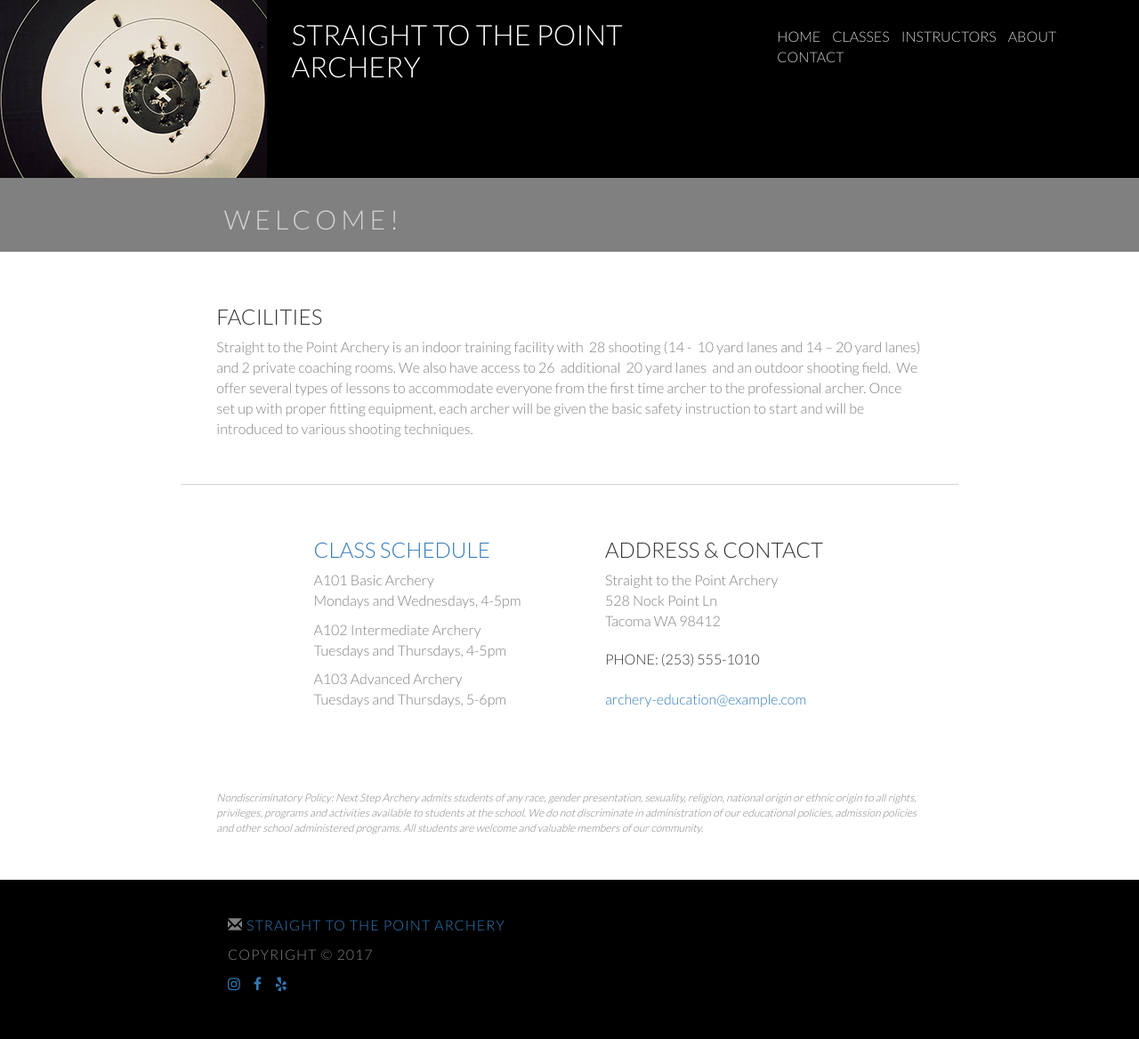
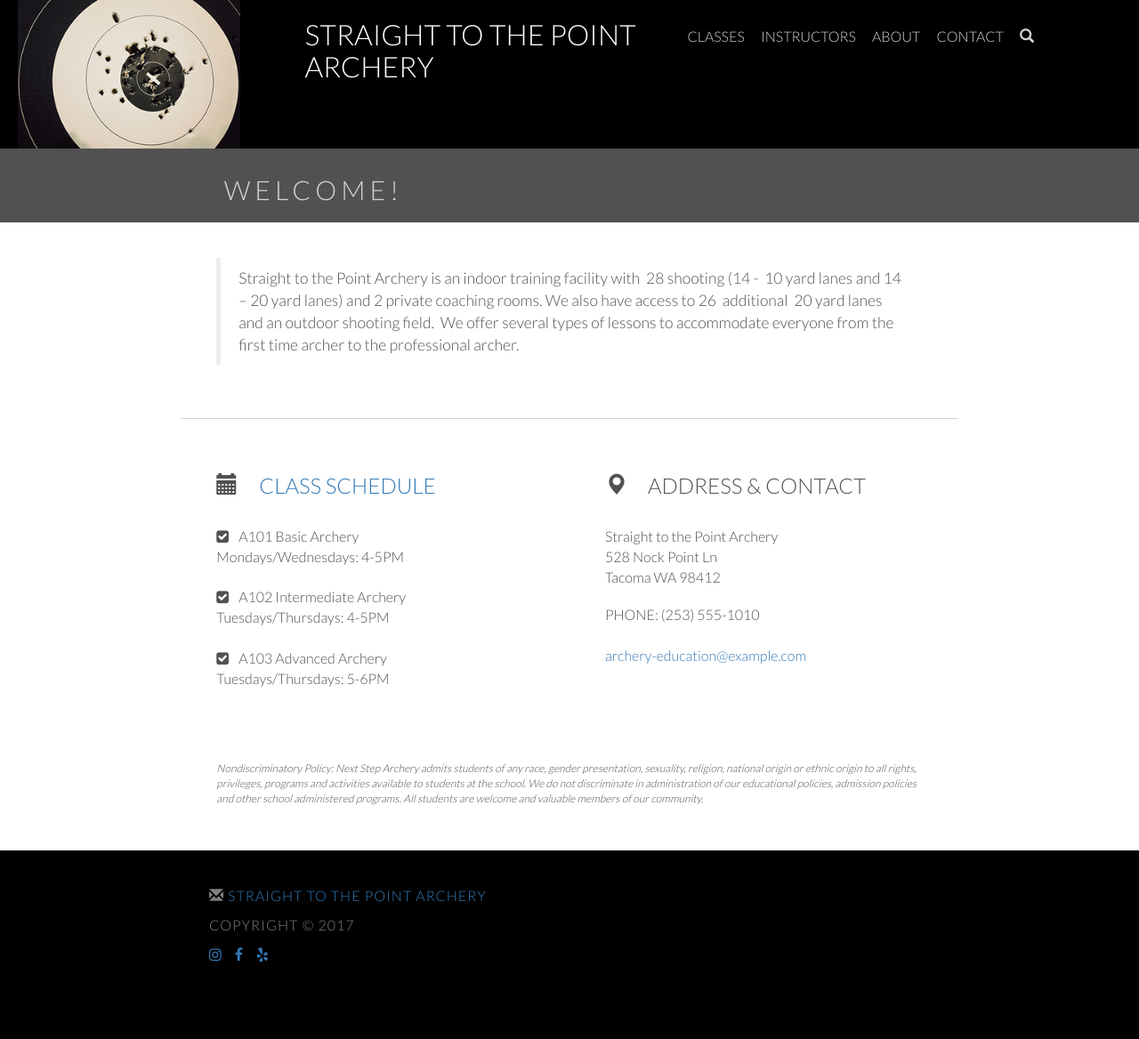
Before and after one commit to bitterkat/stp-archery, a plain HTML site: page index.html in a window 1280 px wide. Shown: the whole page at 89% size. After the commit the page ends 1135 px from the top, so only its background shows below. Drawn offline with nearby package versions, Linux system fonts and the light colour scheme.

Commit message:
fixes offsets in grids

```diff
--- a/index.html
+++ b/index.html
@@ -8,6 +8,7 @@
 
     <!-- Optional theme -->
     <link rel="stylesheet" href="https://maxcdn.bootstrapcdn.com/bootstrap/3.3.7/css/bootstrap-theme.min.css" integrity="sha384-rHyoN1iRsVXV4nD0JutlnGaslCJuC7uwjduW9SVrLvRYooPp2bWYgmgJQIXwl/Sp" crossorigin="anonymous">
+
     <link href="https://fonts.googleapis.com/css?family=Lato:300" rel="stylesheet">
     <link rel="stylesheet" href="./font-awesome/css/font-awesome.min.css">
     <link rel="stylesheet" type="text/css" href="styles/normalize.css">
@@ -15,60 +16,67 @@
   </head>
 
   <body>
+    <div id="container">
+
       <header class="site-header">
         <div class="row">
           <div class="col-md-3">
-          <img src="images/target-big.jpg" alt="stp logo">
+            <a href="index.html"><img src="images/target-big.jpg" alt="stp logo"></a>
+          </div>
+          <div class="col-md-4">
+            <h1 class="site-title"><a href="index.html">STRAIGHT TO THE POINT<br>ARCHERY</a></h1>
           </div>
           <div class="col-md-5">
-          <h1 class="title">Straight to the Point Archery</h1>
-        </div>
-        <div class="col-md-4">
             <nav class="site-nav">
-            <ul>
-              <li><a href="index.html">HOME</a></li>
+              <ul class="text-nowrap">
                 <li><a href="classes.html">CLASSES</a></li>
                 <li><a href="instructors.html">INSTRUCTORS</a></li>
                 <li><a href="about.html">ABOUT</a></li>
                 <li><a href="#">CONTACT</a></li>
+                <li><a href="#"><i class="glyphicon glyphicon-search" aria-hidden="true"></i></a></li>
               </ul>
             </nav>
           </div>
         </div>
       </header>
 
-    <main id="container">
+      <main>
+        <div id="main-header-container">
           <header class="row main-header">
-        <div class="col-md-2"></div>
-        <div class="col-md-8"><h2>WELCOME!</h2></div>
-        <div class="col-md-2"></div>
+            <div class="col-md-8 col-md-offset-2"><h2>WELCOME!</h2></div>
           </header>
+        </div>
 
+        <div id="main-container">
           <article class="row">
-          <div class="col-md-2"></div>
-          <div class="col-md-8 main-copy">
-            <h3>FACILITIES</h3>
-          <p>Straight to the Point Archery is an indoor training facility with  28 shooting (14 -  10 yard lanes and 14 – 20 yard lanes) and 2 private coaching rooms. We also have access to 26  additional  20 yard lanes  and an outdoor shooting field.  We offer several types of lessons to accommodate everyone from the first time archer to the professional archer. Once set up with proper fitting equipment, each archer will be given the basic safety instruction to start and will be introduced to various shooting techniques.</p></div>
-          <div class="col-md-2"></div>
+            <div class="col-md-8 col-md-offset-2 main-copy">
+              <blockquote>Straight to the Point Archery is an indoor training facility with  28 shooting (14 -  10 yard lanes and 14 – 20 yard lanes) and 2 private coaching rooms. We also have access to 26  additional  20 yard lanes  and an outdoor shooting field.  We offer several types of lessons to accommodate everyone from the first time archer to the professional archer.</blogckquote>
+            </div>
           </article>
 
           <div class="row">
-          <div class="col-md-2"></div>
-          <div class="col-md-8 main-divider"></div>
-          <div class="col-md-2"></div>
+            <div class="col-md-8 col-md-offset-2 main-divider"></div>
           </div>
 
           <aside class="row">
-          <div class="col-md-3"></div>
-          <div class="col-md-3 main-copy">
-            <h3><a href="classes.html">CLASS SCHEDULE</a></h3>
-            <p>A101 Basic Archery<br>Mondays and Wednesdays, 4-5pm</p>
-            <p>A102 Intermediate Archery<br>Tuesdays and Thursdays, 4-5pm</p>
-            <p>A103 Advanced Archery<br>Tuesdays and Thursdays, 5-6pm</p>
+            <div class="col-md-4 col-md-offset-2 main-copy">
+              <h3><i class="glyphicon glyphicon-calendar">&nbsp;</i><a href="classes.html">CLASS SCHEDULE</a></h3>
+                <br>
+                <i class="fa fa-check-square" aria-hidden="true"> &nbsp;</i>
+                A101 Basic Archery<br>
+                Mondays/Wednesdays: 4-5PM<br><br>
+                <i class="fa fa-check-square" aria-hidden="true"> &nbsp;</i>
+                A102 Intermediate Archery<br>
+                Tuesdays/Thursdays: 4-5PM<br><br>
+                <i class="fa fa-check-square" aria-hidden="true"> &nbsp;</i>
+                A103 Advanced Archery<br>
+                Tuesdays/Thursdays: 5-6PM
             </div>
-          <div class="col-md-3 main-copy">
-            <h3>ADDRESS & CONTACT</h3>
-            <address class="">
+
+            <div class="col-md-4 main-copy">
+              <h3><i class="glyphicon glyphicon-map-marker">&nbsp;</i>ADDRESS & CONTACT</h3>
+                <address>
+                <br>
                 Straight to the Point Archery<br>
                 528 Nock Point Ln<br>
                 Tacoma WA 98412
@@ -76,19 +84,19 @@
                 PHONE: (253) 555-1010<br><br>
                 <a href="mailto:archery-education@example.com">archery-education@example.com</a>
               </div>
-          <div class="col-md-3"></div>
             </aside>
 
             <aside class="row">
-          <div class="col-md-2"></div>
-          <div class="col-md-8 main-copy">
+              <div class="col-md-8 col-md-offset-2 main-copy">
                 <p class="policy">Nondiscriminatory Policy: Next Step Archery admits students of any race, gender presentation, sexuality, religion, national origin or ethnic origin to all rights, privileges, programs and activities available to students at the school. We do not discriminate in administration of our educational policies, admission policies and other school administered programs. All students are welcome and valuable members of our community.</p>
               </div>
-          <div class="col-md-2"></div>
             </aside>
+          </div>
         </main>
+      </div>
 
-      <footer class="site-footer">
+      <footer class="row site-footer">
+        <div class="col-md-10 col-md-offset-2">
         <p><i class="glyphicon glyphicon-envelope"></i> <a href="mailto:archery-education@example.com"> STRAIGHT TO THE POINT ARCHERY</a></p>
         <p>COPYRIGHT © 2017</p>
         <ul>
@@ -96,6 +104,7 @@
           <li><a class="fa fa-facebook" href="#"></a></li>
           <li><a class="fa fa-yelp" href="#"></a></li>
         </ul>
+        </div>
       </footer>
 
     <!-- Latest compiled and minified JavaScript -->
--- a/styles/style.css
+++ b/styles/style.css
@@ -6,6 +6,7 @@ body {
   font-size: 16px;
   font-family: 'Lato', sans-serif;
   background-color: black;
+  color: #515151;
 }
 
 a, a:hover {
@@ -21,12 +22,22 @@ ul {
   list-style-type: none;
 }
 
-#container {
-  background-color: white;
+.container {
+  width: 100%;
+  padding: 0;
 }
 
 .site-header {
   background-color: black;
+  color: white;
+  padding-left: 2rem;
+}
+
+.site-header img {
+  max-width: 250px;
+}
+
+.site-title a {
   color: white;
 }
 
@@ -36,7 +47,7 @@ ul {
 
 .site-nav li {
   display: inline;
-  padding-right: 1rem;
+  padding-right: 1.5rem;
 }
 
 .site-nav a, .site-nav a:visited {
@@ -48,13 +59,20 @@ ul {
   color: black;
 }
 
+#main-header-container {
+  background-color: #515151;
+  color: lightgray;
+}
+
+#main-container {
+  background-color: white;
+}
+
 .main-header {
   padding-top: 1rem;
   padding-bottom: 1rem;
   padding-left: 4rem;
   letter-spacing: .5rem;
-  background-color: gray;
-  color: lightgray;
 }
 
 .main-divider {
@@ -66,7 +84,7 @@ ul {
 }
 
 .main-copy p, .main-copy address {
-  color: gray;
+  /*color: gray;*/
 }
 
 .main-copy-image {
@@ -76,19 +94,20 @@ ul {
 }
 
 .policy {
-  color: black;
+  /*color: black;*/
   font-style: italic;
   font-size: 12px;
 }
 
 .site-footer {
-  margin: 0 auto;
-  width: 60vw;
+  /*margin: 0 auto;*/
+  /*width: 60vw;*/
+  padding-left: 2rem;
   padding-top: 4rem;
   padding-bottom: 4rem;
-  background-color: black;
+  /*background-color: black;*/
   color: gray;
-  letter-spacing: 1px;
+  letter-spacing: 1px;*/
 }
 
 .site-footer li {
```
Also changed, not shown: instructors.html (+40 -27 lines). Lines whose indentation alone changed are shown as unchanged.
